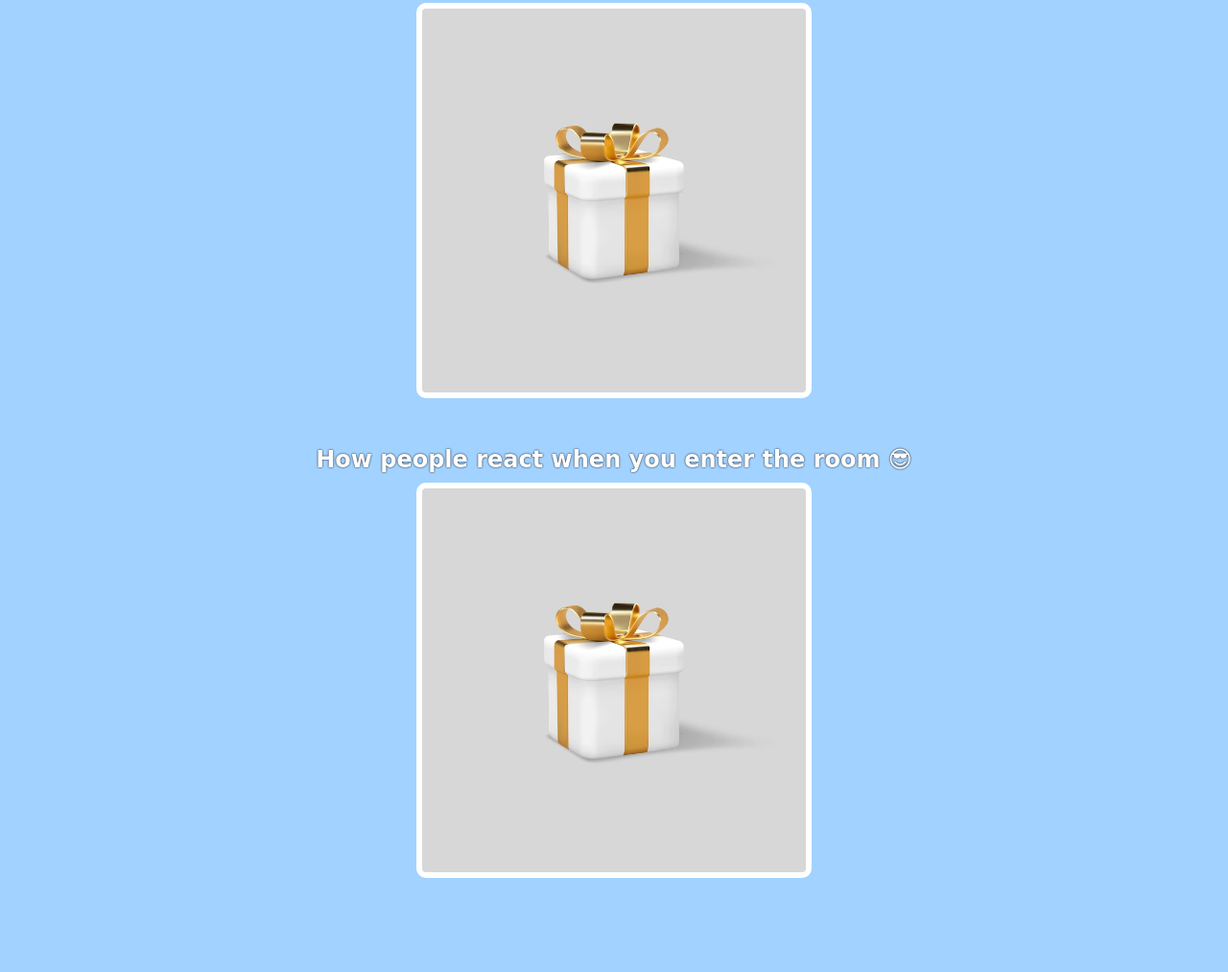
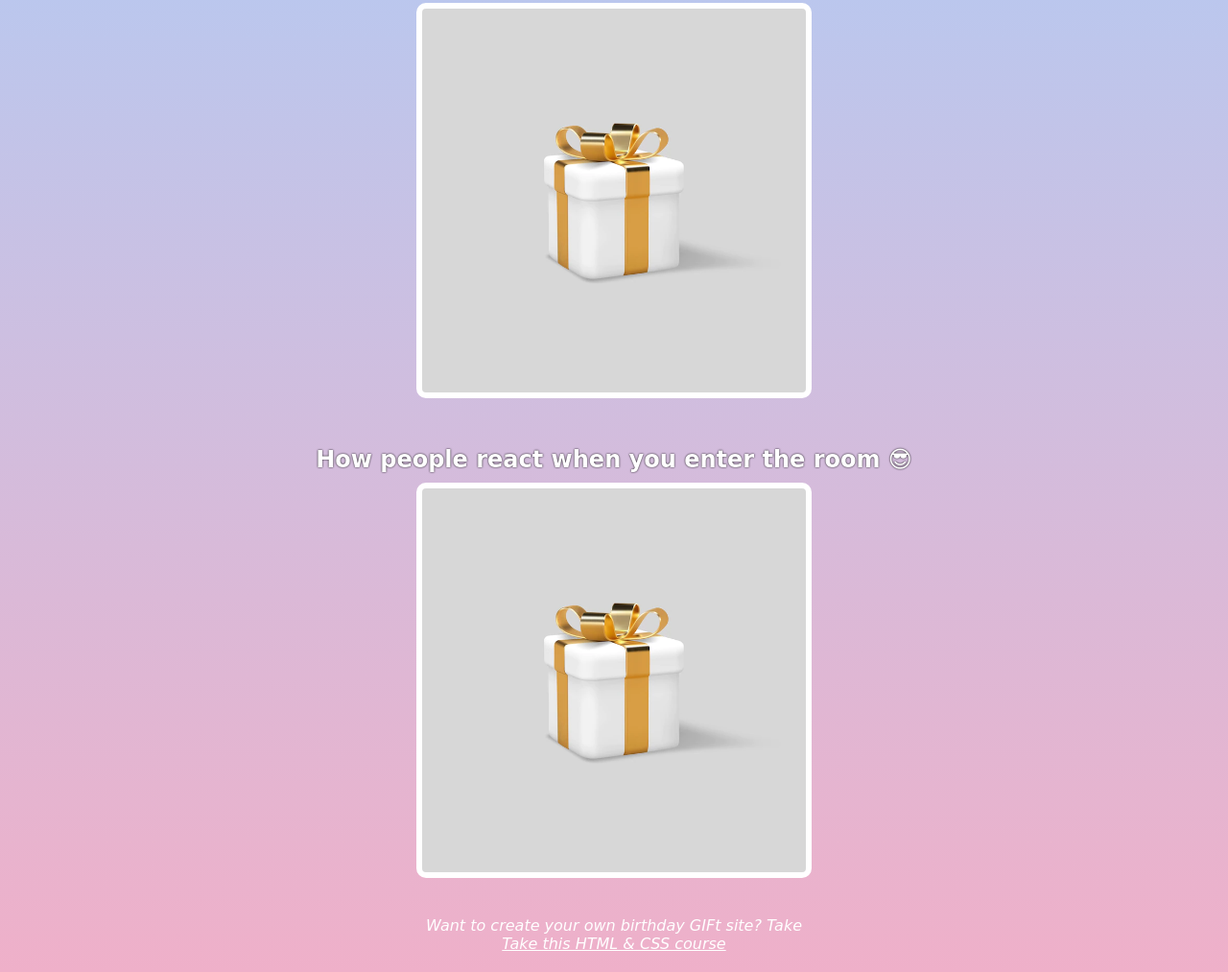
Before and after one commit to Pekka1721/Projects, a plain HTML site: page Birthdaycard/index.html in a window 1280 px wide. Shown: the part 489-1502 px from the top of the page at 96% size. Before the commit the page ends 1412 px from the top, so only its background shows below. Drawn offline with Linux system fonts and the light colour scheme; a web font is replaced by a local one.

Commit message:
Birthday-card

```diff
--- a/Birthdaycard/index.html
+++ b/Birthdaycard/index.html
@@ -5,7 +5,7 @@
     <meta name="viewport" content="width=device-width, initial-scale=1.0">
     <link rel="preconnect" href="https://fonts.googleapis.com"><link rel="preconnect" href="https://fonts.gstatic.com" crossorigin><link href="https://fonts.googleapis.com/css2?family=Happy+Monkey&family=Orbitron:wght@800&family=Roboto&display=swap" rel="stylesheet">
     <link rel="stylesheet" href="style.css">
-    <title>Document</title>
+    <title>Birthday_Card</title>
 </head>
 <body>
     <div id="header">
@@ -25,5 +25,6 @@
         <div id="gift-img-hot" > </div>
 
     </div>
+    <p id="footer">Want to create your own birthday GIFt site? Take <a href="https://scrimba.com/learn/htmlandcss" target="_blank">Take this HTML & CSS course</a> </p>
 </body>
 </html>
--- a/Birthdaycard/style.css
+++ b/Birthdaycard/style.css
@@ -1,7 +1,8 @@
 body{
     text-align: center;
     font-family: 'Happy Monkey', cursive;
-    background-color: #a2d2ff;
+
+    background: linear-gradient(#a2d2ff,#efb0c9);
     color: #ffffff;
 
 
@@ -40,6 +41,7 @@ h1,h2,h4{
     background-size: cover;
 
 
+
 }
 #gift-img-happy:hover{
     background-image: url(./images&gifs/happyy.gif);
@@ -50,3 +52,12 @@ h1,h2,h4{
 #gift-img-hot:hover{
     background-image: url(./images&gifs/happyy.gif);
 }
+#footer{
+    width:400px ;
+    margin: 40px auto 20px;
+    font-style: italic;
+}
+a{
+    color: white;
+
+}
```
Also changed, not shown: Birthdaycard/IMG_0420.jpg (deleted).
